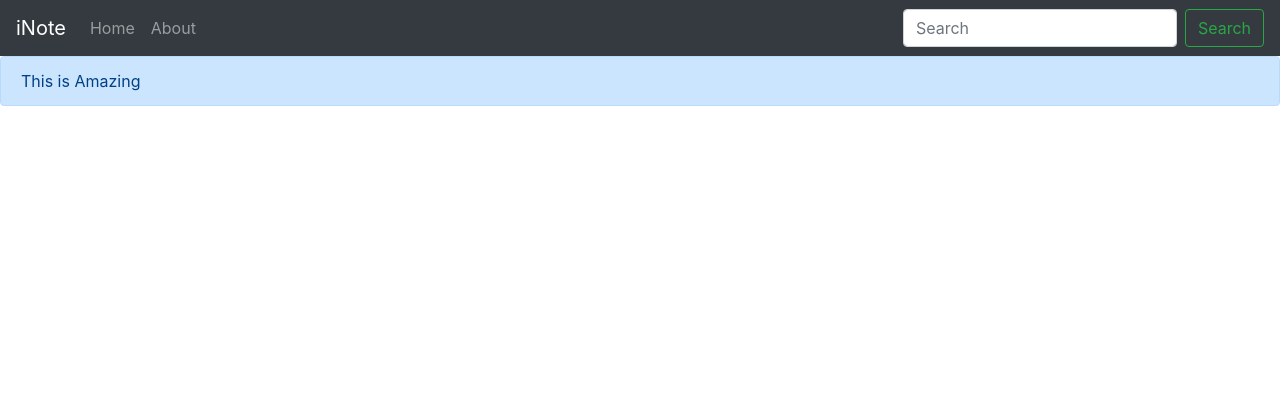
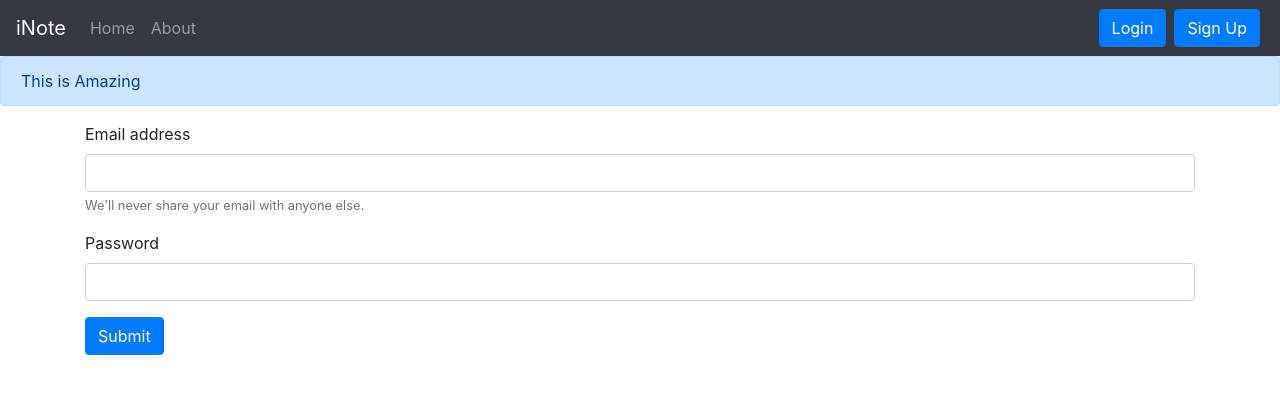
Before and after one commit to Deepvadhadiya/inote, a React (Create React App) app: page /login in a window 1280 px wide. Shown: the top 394 px of the page. Built offline with nearby package versions, Linux system fonts and the light colour scheme.

Commit message:
add login component

```diff
--- a/src/App.js
+++ b/src/App.js
@@ -9,6 +9,8 @@
 import About from './components/About';
 import NoteState from './context/notes/NoteState';
 import Alert from './components/Alert';
+import Login from './components/Login';
+import Signup from './components/Signup';
 
 function App() {
   return (
@@ -20,6 +22,8 @@
           <Switch>
             <Route exact path="/" component={() => <Home />} />
             <Route exact path="/about" component={() => <About />} />
+            <Route exact path="/login" component={() => <Login />} />
+            <Route exact path="/signup" component={() => <Signup />} />
           </Switch>
         </div>
       </Router>
--- /dev/null
+++ b/src/components/Login.js
@@ -0,0 +1,50 @@
+import React, { useState } from 'react'
+import { useHistory } from 'react-router-dom'
+
+const Login = () => {
+    const [credentials, setCredentials] = useState({ email: "", password: "" });
+    let history = useHistory();
+
+    const handleSubmit = async (e) => {
+        e.preventDefault();
+        const response = await fetch("http://localhost:5000/api/auth/login", {
+            method: 'POST',
+            headers: {
+                'Content-Type': 'application/json',
+            },
+            body: JSON.stringify({ email: credentials.email, password: credentials.password })
+        })
+        const json = await response.json()
+        console.log(json)
+        if (json.success) {
+            //Save the auth token and redirect
+            localStorage.setItem('token', json.authtoken);
+            history.push("/")
+        } else {
+            alert("Invalid credentials");
+        }
+    }
+
+    const onChange = (e) => {
+        setCredentials({ ...credentials, [e.target.name]: e.target.value })
+    }
+
+    return (
+        <div>
+            <form onSubmit={handleSubmit}>
+                <div className="form-group">
+                    <label htmlFor="email">Email address</label>
+                    <input type="email" className="form-control" value={credentials.email} name="email" onChange={onChange} id="email" aria-describedby="emailHelp" />
+                    <small id="emailHelp" className="form-text text-muted">We'll never share your email with anyone else.</small>
+                </div>
+                <div className="form-group">
+                    <label htmlFor="password">Password</label>
+                    <input type="password" onChange={onChange} value={credentials.password} name="password" className="form-control" id="password" />
+                </div>
+                <button type="submit" className="btn btn-primary">Submit</button>
+            </form>
+        </div>
+    )
+}
+
+export default Login
--- a/src/components/Navbar.js
+++ b/src/components/Navbar.js
@@ -20,8 +20,8 @@
                     </li>
                 </ul>
                 <form className="form-inline my-2 my-lg-0">
-                    <input className="form-control mr-sm-2" type="search" placeholder="Search" aria-label="Search" />
-                    <button className="btn btn-outline-success my-2 my-sm-0" type="submit">Search</button>
+                    <Link className="btn btn-primary mx-1" to="/login" role="button">Login</Link>
+                    <Link className="btn btn-primary mx-1" to="/signup" role="button">Sign Up</Link>
                 </form>
             </div>
         </nav>
--- /dev/null
+++ b/src/components/Signup.js
@@ -0,0 +1,11 @@
+import React from 'react'
+
+const Signup = () => {
+  return (
+    <div>
+      This is Signup
+    </div>
+  )
+}
+
+export default Signup
```
Also changed, not shown: 1 other file (tests, documents, lock files or other folders).
